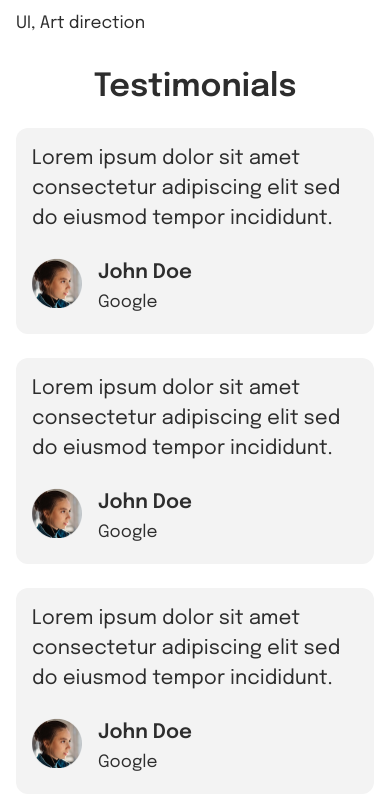
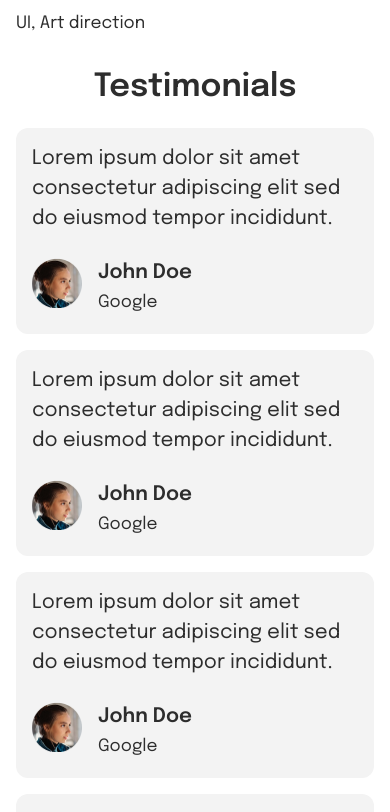
Before and after one commit to alexsantosquispe/visual-designer-portfolio, a Next.js app: page / in a window 390 px wide. Shown: the part 4048-4860 px from the top of the page. Built offline with nearby package versions, Linux system fonts and the light colour scheme.

Commit message:
responsive ui fix

```diff
--- a/src/app/components/organisms/Hero/Hero.tsx
+++ b/src/app/components/organisms/Hero/Hero.tsx
@@ -39,7 +39,7 @@ export const Hero = () => {
           width={480}
           height={360}
           alt='Header image'
-          className='hidden lg:flex'
+          className='hidden xl:flex'
         />
 
         <Image
@@ -47,7 +47,7 @@ export const Hero = () => {
           width={360}
           height={240}
           alt='Header image'
-          className='flex w-fit self-center lg:hidden'
+          className='flex w-fit self-center xl:hidden'
         />
       </div>
 
--- a/src/app/components/organisms/Testimonials/Testimonials.tsx
+++ b/src/app/components/organisms/Testimonials/Testimonials.tsx
@@ -46,7 +46,7 @@ export const Testimonials = () => {
       <h3 className='lading-[1.875rem] text-center text-[2rem] font-semibold'>
         {labels.testimonials.title}
       </h3>
-      <div className='grid grid-cols-1 gap-6 md:grid-cols-2 lg:grid-cols-3'>
+      <div className='grid grid-cols-1 gap-4 md:grid-cols-2 lg:grid-cols-3 lg:gap-6'>
         {testimonialMap.map(({ description, name, photo, company }, index) => (
           <div key={`${name}-${company}-${index}`}>
             <TestimonialCard
--- a/src/app/page.tsx
+++ b/src/app/page.tsx
@@ -12,7 +12,7 @@ export default function Home() {
   return (
     <div className='flex min-h-screen w-full flex-col items-center'>
       <Navbar />
-      <main className='mt-[4.25rem] flex w-full flex-col md:mt-[4.875rem] lg:w-[80rem]'>
+      <main className='mt-[4.25rem] flex w-full flex-col md:mt-[4.875rem] xl:w-[80rem]'>
         <Hero />
         <Services />
         <Projects />
```
